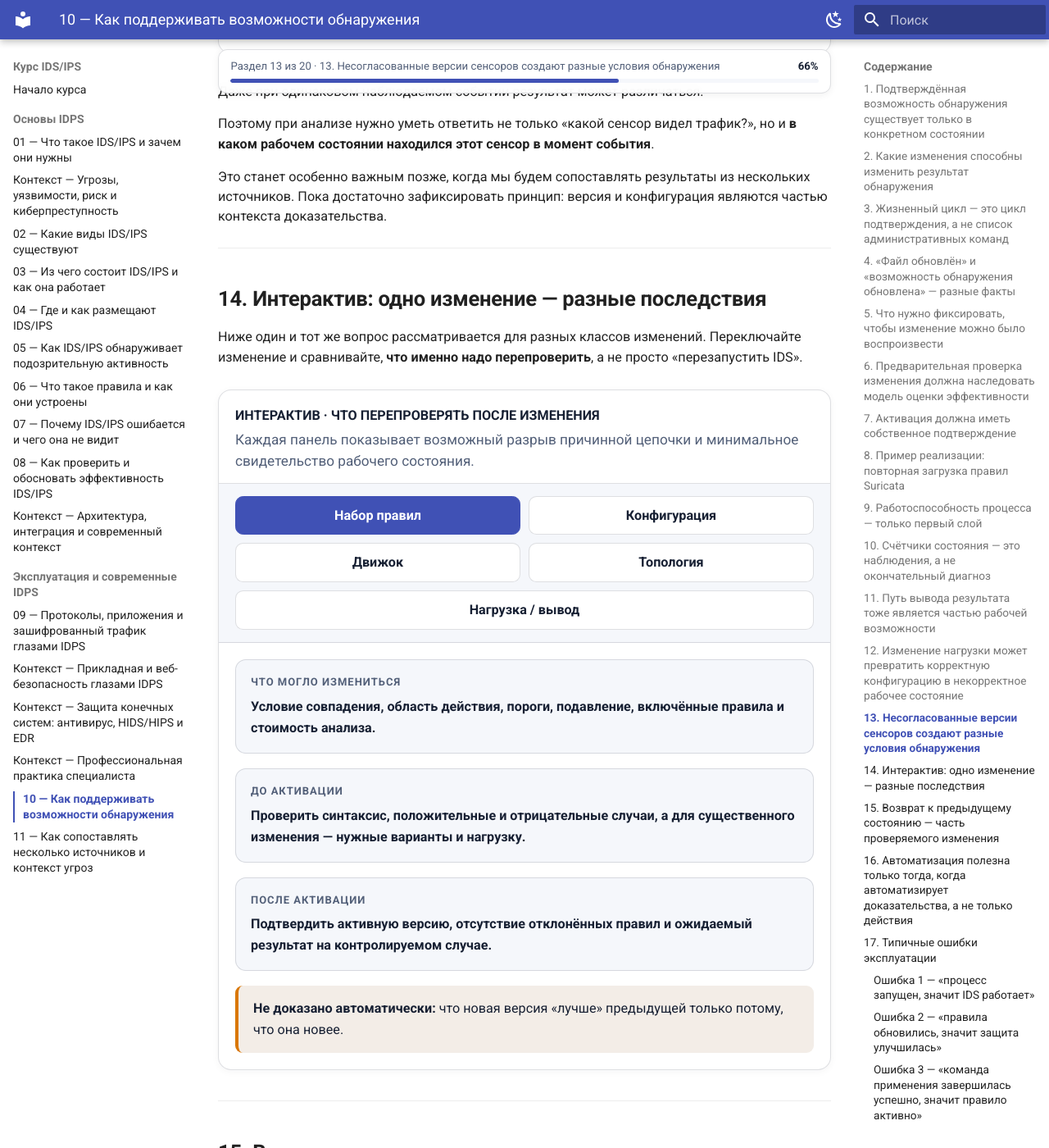
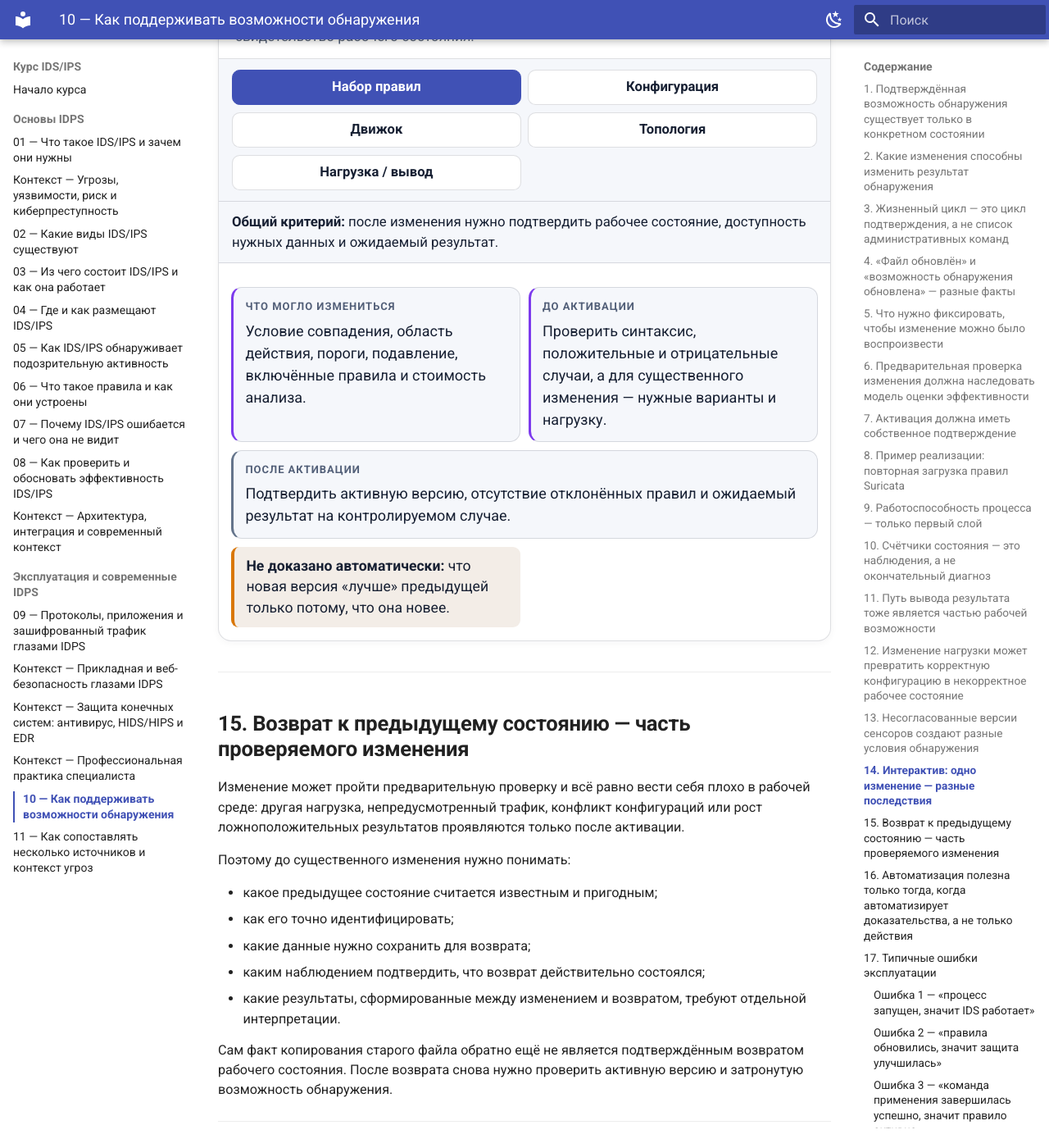
Before and after one commit to 11ndra/spvo, an MkDocs documentation site: the page built from docs/course/10-operations-lifecycle.md, in a window 1280 px wide and 1400 px high, scrolled down 14254 px. Shown: the whole window at 82% size. Built offline with MkDocs 1.6.1 and Material for MkDocs 9.7.7, drawn with Linux system fonts in a browser that asks for light colours; some of the changed text lies outside the part shown.

Commit message:
visual fix

```diff
--- a/docs/assets/stylesheets/idps-system.css
+++ b/docs/assets/stylesheets/idps-system.css
@@ -3189,3 +3189,132 @@
 .md-typeset .ch11-errors-table { width:100%; font-size:.82rem; }
 .md-typeset .ch11-errors-table td:first-child { border-left:3px solid var(--idps-observation); background:color-mix(in srgb,var(--idps-observation) 6%,var(--course-surface)); font-weight:650; }
 .md-typeset .ch11-errors-table td:last-child { border-left:3px solid var(--idps-source); background:color-mix(in srgb,var(--idps-source) 5%,var(--course-surface)); }
+
+
+/* =========================================================
+   Scoped learning UX refinement: Chapter 09 and Chapter 10.
+   No global changes to Chapters 01–08, Chapter 11 or labs.
+   ========================================================= */
+
+/* Four-stage diagrams: two concise rows preserve ordered steps without
+   forcing a multi-screen vertical corridor in Material's reading column. */
+.ch09-visual-process .idps-process,
+.ch10-visual-process .idps-process {
+  display: grid;
+  grid-template-columns: repeat(2, minmax(0, 1fr));
+  gap: .58rem;
+  margin: .85rem 0;
+}
+.ch09-visual-process .idps-process__arrow,
+.ch10-visual-process .idps-process__arrow { display: none; }
+.ch09-visual-process .idps-process__step,
+.ch10-visual-process .idps-process__step {
+  min-height: 0;
+  padding: .7rem .8rem;
+  box-shadow: none;
+  display: grid;
+  grid-template-columns: 1.7rem minmax(0,1fr);
+  grid-template-rows: auto auto;
+  column-gap: .6rem;
+  align-content: start;
+  background: var(--course-surface-soft);
+}
+.ch09-visual-process .idps-process__step > span,
+.ch10-visual-process .idps-process__step > span {
+  grid-row: 1 / 3;
+  width: 1.55rem; height: 1.55rem;
+  margin: 0;
+}
+.ch09-visual-process .idps-process__step > strong,
+.ch10-visual-process .idps-process__step > strong { align-self: end; line-height:1.35; }
+.ch09-visual-process .idps-process__step > small,
+.ch10-visual-process .idps-process__step > small { margin:.12rem 0 0; line-height:1.36; }
+
+/* Six/eight-stage ladders are a compact progression, not one huge card per row. */
+.ch09-evidence-stages .idps-gates,
+.ch10-stages-compact .idps-gates {
+  display: grid; grid-template-columns: repeat(2, minmax(0,1fr));
+  gap: .5rem;
+}
+.ch09-evidence-stages .idps-gate,
+.ch10-stages-compact .idps-gate { min-height: 0; padding: .7rem .8rem; }
+.ch09-evidence-stages .idps-gate::after,
+.ch10-stages-compact .idps-gate::after { display:none !important; }
+
+/* Interactive comparisons: the underlying controls and content remain the same. */
+.ch09-visibility-switcher,
+.ch10-change-switcher { container-type: inline-size; }
+.ch09-visibility-switcher.is-enhanced .idps-switcher__controls,
+.ch10-change-switcher.is-enhanced .idps-switcher__controls {
+  display:grid; grid-template-columns:repeat(2,minmax(0,1fr));
+  gap:.42rem; padding:.65rem .8rem;
+}
+.ch09-visibility-switcher .idps-switcher__button,
+.ch10-change-switcher .idps-switcher__button {
+  min-width:0; padding:.48rem .57rem;
+  font-size:.83rem; line-height:1.35; text-align:center;
+}
+.ch09-visibility-switcher .idps-switcher__panels,
+.ch10-change-switcher .idps-switcher__panels { padding:.65rem .75rem .8rem; }
+.ch09-visibility-switcher .idps-question-model,
+.ch10-change-switcher .idps-question-model {
+  grid-template-columns:repeat(2,minmax(0,1fr));
+  gap:.46rem;
+}
+.ch09-visibility-switcher .idps-question-model__cell,
+.ch10-change-switcher .idps-question-model__cell {
+  min-width:0; padding:.65rem .72rem;
+  border-left:3px solid var(--idps-sensor);
+}
+.ch09-visibility-switcher .idps-question-model__cell:nth-child(3),
+.ch10-change-switcher .idps-question-model__cell:nth-child(3) {
+  grid-column:1/-1; border-left-color:var(--idps-interpretation);
+}
+.ch09-visibility-switcher .idps-question-model__cell > strong,
+.ch10-change-switcher .idps-question-model__cell > strong {
+  font-weight:500; font-size:.9rem; line-height:1.42;
+}
+.ch09-visibility-switcher .idps-question-model__boundary,
+.ch10-change-switcher .idps-question-model__boundary {
+  padding:.55rem .72rem; border-left:4px solid var(--idps-observation);
+  font-size:.88rem; line-height:1.45;
+}
+.idps-chapter-baseline {
+  margin:0; padding:.58rem .8rem;
+  border-bottom:1px solid var(--course-border);
+  background:var(--course-surface-soft);
+  font-size:.84rem; line-height:1.45;
+}
+
+@container (max-width: 37rem) {
+  .ch09-visibility-switcher .idps-question-model,
+  .ch10-change-switcher .idps-question-model { grid-template-columns:1fr; }
+  .ch09-visibility-switcher .idps-question-model__cell:nth-child(3),
+  .ch10-change-switcher .idps-question-model__cell:nth-child(3) { grid-column:auto; }
+}
+@media (max-width: 600px) {
+  .ch09-visual-process .idps-process,
+  .ch10-visual-process .idps-process,
+  .ch09-evidence-stages .idps-gates,
+  .ch10-stages-compact .idps-gates { grid-template-columns:1fr; }
+}
+
+/* Progress should not cover chapter headings or anchor targets. */
+.md-content__inner:has(.ch09-visual-process) > .chapter-progress,
+.md-content__inner:has(.ch10-visual-process) > .chapter-progress {
+  position:relative; top:auto; z-index:1;
+}
+
+/* At desktop reading-column width, five change classes and three checkpoints
+   fit without creating unnecessary extra rows. */
+@container (min-width: 42rem) {
+  .ch10-change-switcher.is-enhanced .idps-switcher__controls {
+    grid-template-columns:repeat(3,minmax(0,1fr));
+  }
+  .ch10-change-switcher .idps-question-model {
+    grid-template-columns:repeat(3,minmax(0,1fr));
+  }
+  .ch10-change-switcher .idps-question-model__cell:nth-child(3) {
+    grid-column:auto;
+  }
+}
--- a/docs/course/10-operations-lifecycle.md
+++ b/docs/course/10-operations-lifecycle.md
@@ -118,7 +118,7 @@
 
 Рассмотрим набор правил.
 
-<div class="teaching-figure idps-responsive-shell">
+<div class="teaching-figure idps-responsive-shell ch10-visual-process">
 <div class="figure-label">ВИЗУАЛЬНАЯ МОДЕЛЬ 1 · ЧЕТЫРЕ РАЗНЫХ ФАКТА ОБ ОБНОВЛЕНИИ</div>
 <div class="idps-process">
   <div class="idps-process__step idps-process__step--source"><span>1</span><strong>Новая версия получена</strong><small>Файлы или источник правил изменились на диске.</small></div>
@@ -230,7 +230,7 @@
 
 Фраза «Suricata работает» может означать только то, что процесс существует. Но нас интересует рабочая возможность обнаружения.
 
-<div class="teaching-figure idps-responsive-shell">
+<div class="teaching-figure idps-responsive-shell ch10-stages-compact">
 <div class="figure-label">ВИЗУАЛЬНАЯ МОДЕЛЬ 2 · ЛЕСТНИЦА РАБОТОСПОСОБНОСТИ</div>
 <div class="idps-gates idps-gates--six">
   <div class="idps-gate"><span>1 · ПРОЦЕСС</span><strong>Движок запущен</strong><small>Это ещё ничего не говорит о нужном интерфейсе и данных.</small></div>
@@ -284,7 +284,7 @@
 
 Поэтому нужно различать:
 
-<div class="teaching-figure idps-responsive-shell">
+<div class="teaching-figure idps-responsive-shell ch10-stages-compact">
 <div class="figure-label">ВИЗУАЛЬНАЯ МОДЕЛЬ 3 · ПУТЬ РЕЗУЛЬТАТА ДО ПОТРЕБИТЕЛЯ</div>
 <div class="idps-gates idps-gates--five">
   <div class="idps-gate"><span>1 · УСЛОВИЕ</span><strong>Условие детектора выполнилось</strong><small>Логика обнаружения получила данные в подходящем представлении и сформировала решение.</small></div>
@@ -348,7 +348,7 @@
 
 Ниже один и тот же вопрос рассматривается для разных классов изменений. Переключайте изменение и сравнивайте, **что именно надо перепроверить**, а не просто «перезапустить IDS».
 
-<div class="idps-switcher idps-switcher--ops" data-idps-switcher>
+<div class="idps-switcher idps-switcher--ops ch10-change-switcher" data-idps-switcher>
   <div class="idps-switcher__header">
     <strong>ИНТЕРАКТИВ · ЧТО ПЕРЕПРОВЕРЯТЬ ПОСЛЕ ИЗМЕНЕНИЯ</strong>
     <p>Каждая панель показывает возможный разрыв причинной цепочки и минимальное свидетельство рабочего состояния.</p>
@@ -360,6 +360,7 @@
     <button id="chapter10-change-placement-tab" class="idps-switcher__button" data-idps-switch="placement" aria-controls="chapter10-change-placement" aria-selected="false">Топология</button>
     <button id="chapter10-change-load-tab" class="idps-switcher__button" data-idps-switch="load" aria-controls="chapter10-change-load" aria-selected="false">Нагрузка / вывод</button>
   </div>
+  <p class="idps-chapter-baseline"><strong>Общий критерий:</strong> после изменения нужно подтвердить рабочее состояние, доступность нужных данных и ожидаемый результат.</p>
   <div class="idps-switcher__panels">
     <section id="chapter10-change-rules" class="idps-switcher__panel" data-idps-panel="rules">
       <h3 class="idps-switcher__panel-title">Изменился набор правил</h3>
@@ -433,7 +434,7 @@
 
 Поэтому полезный автоматизированный процесс должен по возможности связывать:
 
-<div class="idps-responsive-shell">
+<div class="idps-responsive-shell ch10-stages-compact">
 <div class="idps-gates idps-gates--eight">
   <div class="idps-gate"><span>1</span><strong>Получить изменение</strong><small>Однозначно определить новую версию или набор файлов.</small></div>
   <div class="idps-gate"><span>2</span><strong>Проверить структуру</strong><small>Отдельно подтвердить синтаксическую и структурную корректность.</small></div>
```
Also changed, not shown: docs/course/09-protocol-visibility.md (+5 -4 lines).
